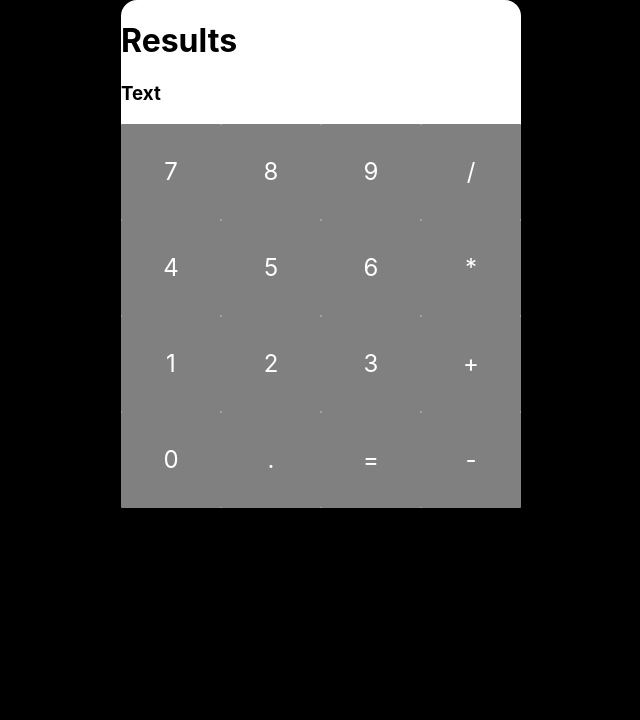
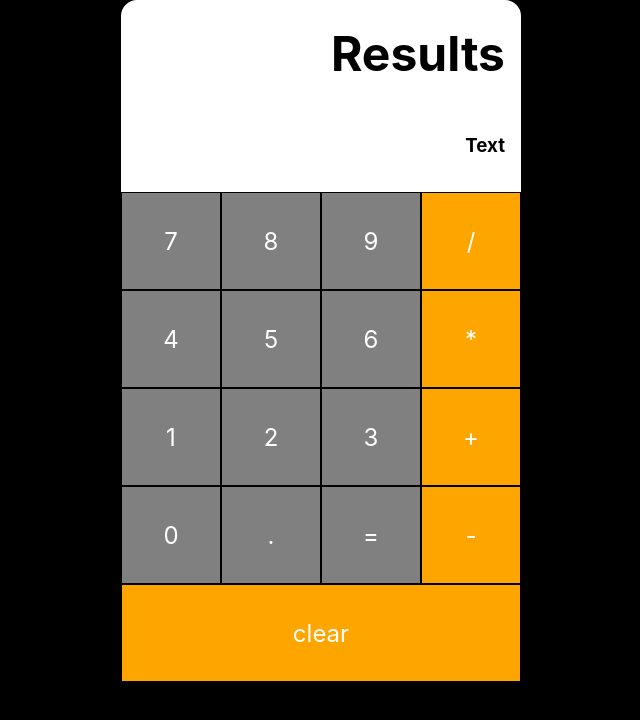
Before and after one commit to Sebascrab/React-Calculator, a React (Create React App) app: page / in a window 1280 px wide. Shown: the top 720 px of the page, without its empty margins (319-959 px from the left). Built offline with nearby package versions, Linux system fonts and the light colour scheme.

Commit message:
updated color buttons

```diff
--- a/src/App.js
+++ b/src/App.js
@@ -12,26 +12,28 @@ const App = () => {
           <Button symbol="7" />
           <Button symbol="8" />
           <Button symbol="9" />
-          <Button symbol="/" />
+          <Button symbol="/" color="orange" />
         </div>
         <div className='row'>
           <Button symbol="4" />
           <Button symbol="5" />
           <Button symbol="6" />
-          <Button symbol="*" />
+          <Button symbol="*" color="orange"/>
         </div>
         <div className='row'>
           <Button symbol="1" />
           <Button symbol="2" />
           <Button symbol="3" />
-          <Button symbol="+" />
+          <Button symbol="+" color="orange" />
         </div>
         <div className='row'>
           <Button symbol="0" />
           <Button symbol="." />
           <Button symbol="=" />
-          <Button symbol="-" />
+          <Button symbol="-" color="orange"/>
         </div>
+
+        <Button symbol="clear" color="orange" />
 
       </div>
     </div>
--- a/src/components/button.css
+++ b/src/components/button.css
@@ -10,5 +10,6 @@
     background-color: gray;
     color: white;
     flex: 1;
-    border-radius: 1px;
+    border: solid 0.5px;
+    border-color: black;
 }
--- a/src/components/button.js
+++ b/src/components/button.js
@@ -1,7 +1,7 @@
 import "./button.css"
 
-export const Button = ({ symbol }) => {
+export const Button = ({ symbol, color }) => {
     return (
-        <div className="button-wrap">{symbol}</div>
+        <div className="button-wrap" style={{ backgroundColor: color }}>{symbol}</div>
     )
 };
--- a/src/components/input.css
+++ b/src/components/input.css
@@ -1,5 +1,22 @@
 
 
 .input-wrap {
+    height: 10em;
+    display: flex;
+    justify-content: flex-end;
+    align-items: flex-end;
+    flex-direction: column;
+    padding: 16px;
 
 }
+
+.results {
+    flex: 1;
+    font-size: 24px;
+
+}
+
+.text {
+    flex: 1;
+    font-size: 18;
+}
```
